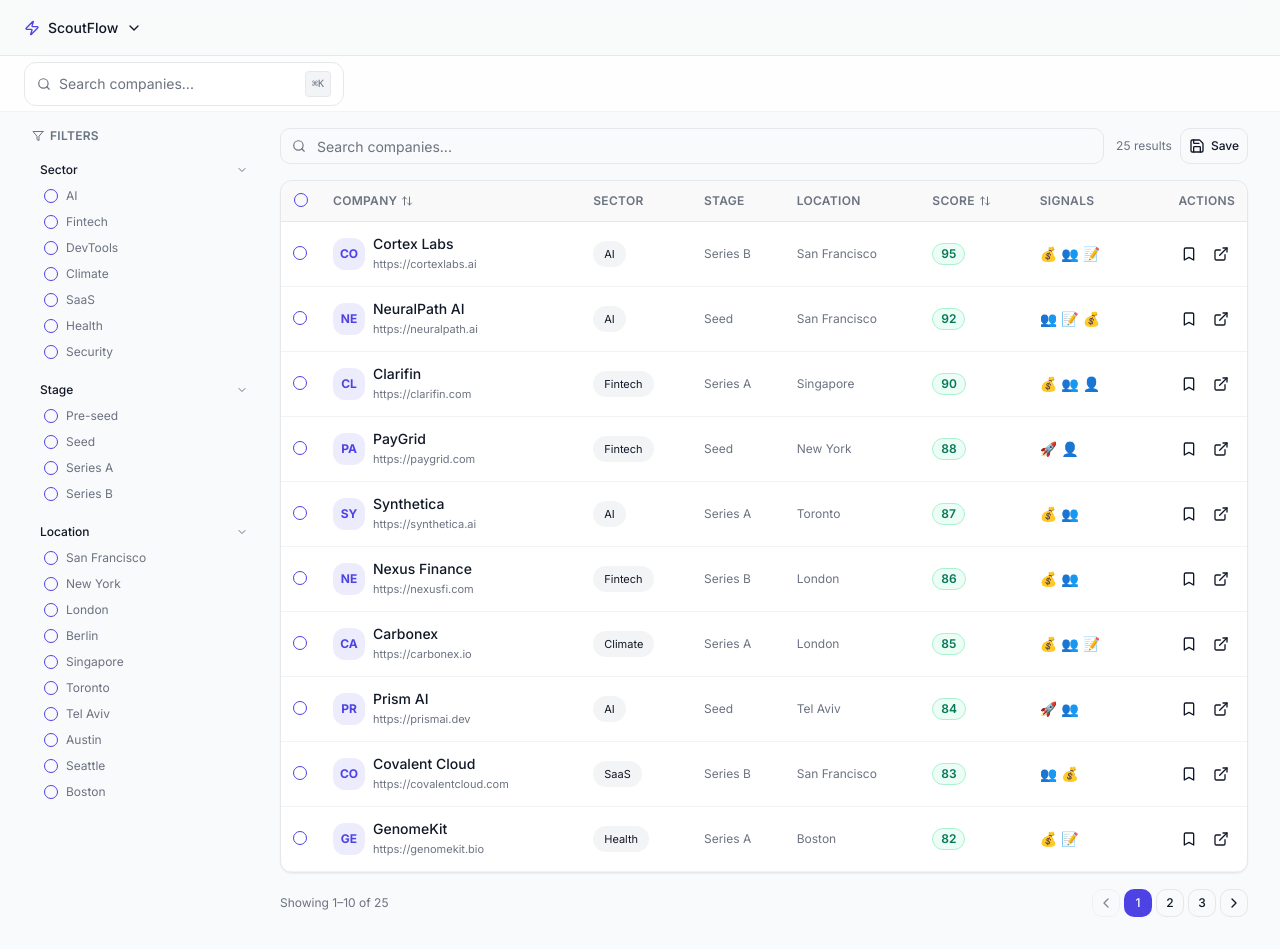
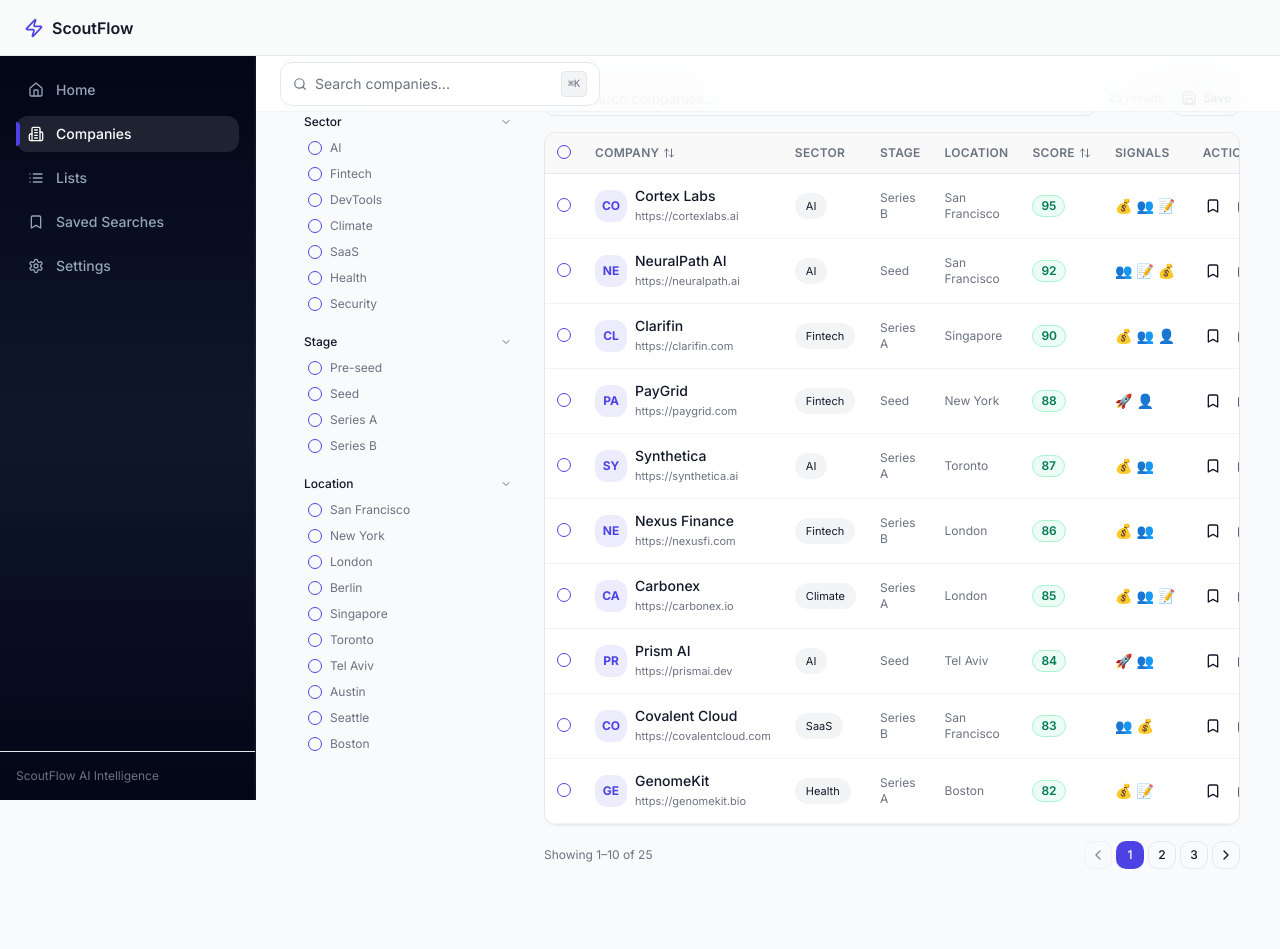
Before and after one commit to Harishreddyyarramada/ScoutFlow-AI-Powered-Startup-Intelligence-Platform, a React (Vite) app: page /companies in a window 1280 px wide. After the commit the page ends 909 px from the top, so only its background shows below. Built offline with nearby package versions, Linux system fonts and the light colour scheme; the HTML template or start-up script is replaced by a standard one.

Commit message:
updated the sidebar

```diff
--- a/src/components/layout/AppLayout.tsx
+++ b/src/components/layout/AppLayout.tsx
@@ -1,23 +1,28 @@
 import { Outlet } from "react-router-dom";
-import { Sidebar } from "./Sidebar"; // this is now Navbar
+import { Sidebar } from "./Sidebar";
 import { GlobalSearch } from "./GlobalSearch";
 
 export function AppLayout() {
   return (
-    <div className="min-h-screen bg-background">
+    <div className="min-h-screen bg-background flex">
 
-      {/* Navbar */}
+      {/* Sidebar */}
       <Sidebar />
 
-      {/* Top Search Bar (Below Navbar) */}
-      <div className="sticky top-14 z-30 glass-header flex h-14 items-center px-4 md:px-6">
-        <GlobalSearch />
+      {/* Content Wrapper */}
+      <div className="flex-1 flex flex-col w-full lg:pl-64">
+
+        {/* Search Bar */}
+        <div className="sticky top-14 z-30 glass-header flex h-14 items-center px-4 md:px-6 border-b border-border">
+          <GlobalSearch />
+        </div>
+
+        {/* Main Content */}
+        <main className="flex-1 pt-6 px-4 md:px-6 lg:px-10 pb-10">
+          <Outlet />
+        </main>
+
       </div>
-
-      {/* Main Content */}
-      <main className="pt-4 px-4 md:px-6 lg:px-8 pb-8">
-        <Outlet />
-      </main>
     </div>
   );
 }
--- a/src/components/layout/Sidebar.tsx
+++ b/src/components/layout/Sidebar.tsx
@@ -1,4 +1,4 @@
-import { NavLink, useLocation, useNavigate } from "react-router-dom";
+import { NavLink, useLocation ,useNavigate} from "react-router-dom";
 import {
   Building2,
   List,
@@ -6,7 +6,8 @@ import {
   Settings,
   Zap,
   Home,
-  ChevronDown,
+  Menu,
+  X,
 } from "lucide-react";
 import { useState } from "react";
 import { cn } from "@/lib/utils";
@@ -21,44 +22,38 @@ const navItems = [
 
 export function Sidebar() {
   const location = useLocation();
+  const [mobileOpen, setMobileOpen] = useState(false);
   const navigate = useNavigate();
-  const [open, setOpen] = useState(false);
-
-  const toggleMenu = () => setOpen((prev) => !prev);
-  const closeMenu = () => setOpen(false);
-
   return (
     <>
-      {/* ================= NAVBAR ================= */}
+      {/* ================= TOP NAVBAR ================= */}
       <header className="fixed top-0 left-0 right-0 z-50 h-14 bg-background/80 backdrop-blur-md border-b border-border flex items-center justify-between px-6">
 
-        {/* Left */}
+        {/* Logo + Mobile Menu */}
+        <div className="flex items-center gap-3" >
           <button
-          onClick={toggleMenu}
-          className="flex items-center gap-2 text-sm font-medium hover:text-primary transition"
+            onClick={() => setMobileOpen(true)}
+            className="lg:hidden"
           >
-          <Zap className="h-4 w-4 text-primary" />
-          ScoutFlow
-          <ChevronDown
-            className={cn(
-              "h-4 w-4 transition-transform duration-200",
-              open && "rotate-180"
-            )}
-          />
+            <Menu className="h-5 w-5" />
           </button>
 
-        {/* Right (optional future area) */}
+          <div className="flex items-center gap-2 font-semibold" onClick={()=>navigate("/")} style={{cursor: "pointer"}}>
+            <Zap className="h-5 w-5 text-primary" />
+            ScoutFlow
+          </div>
+        </div>
+
         <div />
       </header>
 
-      {/* ================= COLLAPSIBLE MENU ================= */}
-      <div
-        className={cn(
-          "fixed top-14 left-0 right-0 z-40 bg-background border-b border-border overflow-hidden transition-all duration-300 ease-in-out",
-          open ? "max-h-96 opacity-100" : "max-h-0 opacity-0"
-        )}
-      >
-        <nav className="px-6 py-4 space-y-2">
+      {/* ================= DESKTOP SIDEBAR ================= */}
+      <aside className="hidden lg:flex fixed top-14 left-0 h-[calc(100vh-3.5rem)] w-64 flex-col
+  bg-gradient-to-b from-slate-950 via-slate-900 to-slate-950
+  border-r border-white/5
+  shadow-[inset_-1px_0_0_rgba(255,255,255,0.04)]
+">
+        <nav className="flex-1 p-4 space-y-2">
           {navItems.map((item) => {
             const isActive = location.pathname === item.to;
 
@@ -66,7 +61,63 @@ export function Sidebar() {
               <NavLink
                 key={item.to}
                 to={item.to}
-                onClick={closeMenu}
+                className={cn(
+  "group relative flex items-center gap-3 rounded-lg px-3 py-2 text-sm font-medium transition-all duration-200",
+  isActive
+    ? "bg-white/10 text-white"
+    : "text-slate-400 hover:bg-white/5 hover:text-white"
+)}
+              >
+                {/* Active indicator bar */}
+                {isActive && (
+                  <span className="absolute left-0 top-1/2 -translate-y-1/2 h-6 w-1 rounded-r bg-primary" />
+                )}
+
+                <item.icon className="h-4 w-4 shrink-0" />
+                {item.label}
+              </NavLink>
+            );
+          })}
+        </nav>
+
+        <div className="p-4 border-t border-border text-xs text-muted-foreground">
+          ScoutFlow AI Intelligence
+        </div>
+      </aside>
+
+      {/* ================= MOBILE DRAWER ================= */}
+      {mobileOpen && (
+        <>
+          {/* Overlay */}
+          <div
+            className="fixed inset-0 bg-black/40 z-40 lg:hidden"
+            onClick={() => setMobileOpen(false)}
+          />
+
+          {/* Drawer */}
+          <aside className="fixed top-0 left-0 h-full w-64 bg-background z-50 shadow-xl border-r border-border p-4 space-y-4 lg:hidden animate-in slide-in-from-left duration-300">
+
+            <div className="flex items-center justify-between">
+              <div className="flex items-center gap-2 font-semibold">
+                <Zap className="h-5 w-5 text-primary" />
+                ScoutFlow
+              </div>
+
+              <button onClick={() => setMobileOpen(false)}>
+                <X className="h-5 w-5" />
+              </button>
+            </div>
+
+            <nav className="space-y-2">
+              {navItems.map((item) => {
+                const isActive =
+                  location.pathname === item.to;
+
+                return (
+                  <NavLink
+                    key={item.to}
+                    to={item.to}
+                    onClick={() => setMobileOpen(false)}
                     className={cn(
                       "flex items-center gap-3 rounded-lg px-3 py-2 text-sm font-medium transition-colors",
                       isActive
@@ -80,9 +131,11 @@ export function Sidebar() {
                 );
               })}
             </nav>
-      </div>
+          </aside>
+        </>
+      )}
 
-      {/* Spacer to avoid content hiding under navbar */}
+      {/* Spacer for fixed navbar */}
       <div className="h-14" />
     </>
   );
```
Lines whose indentation alone changed are shown as unchanged.
